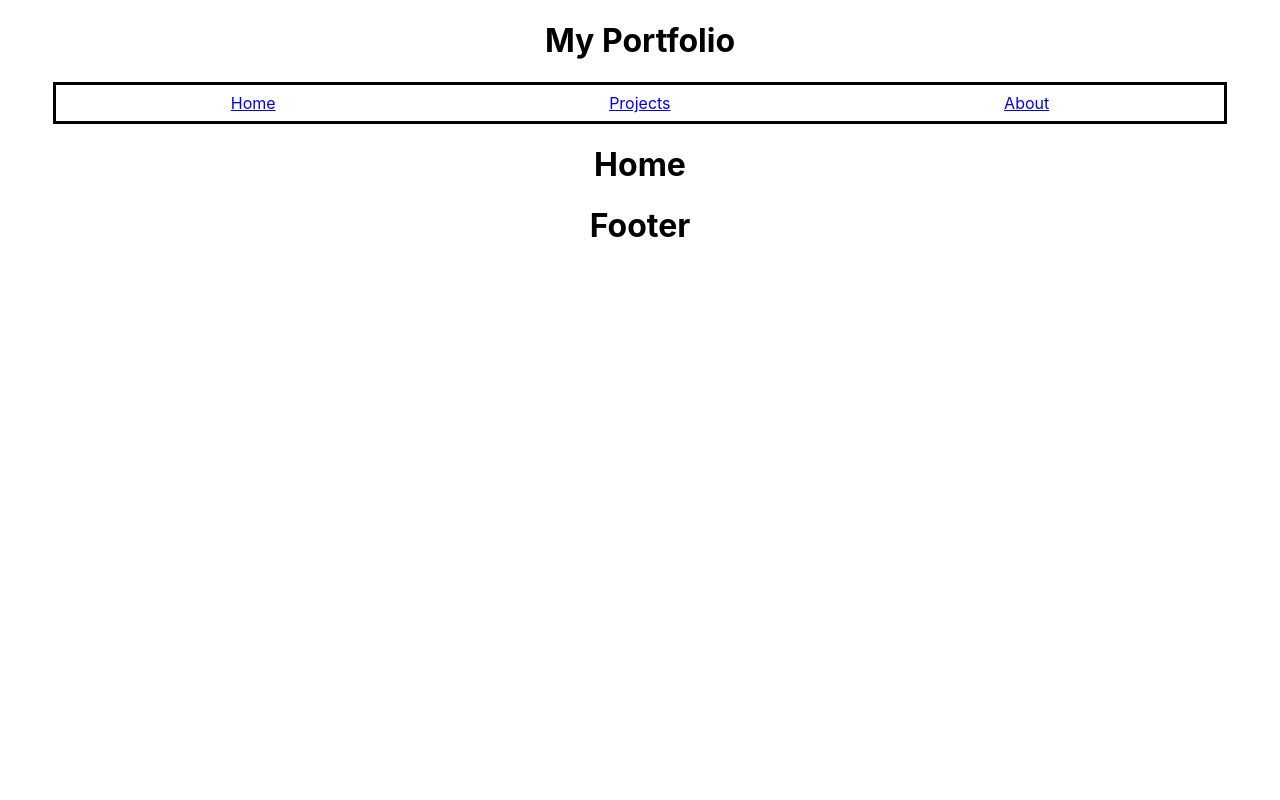
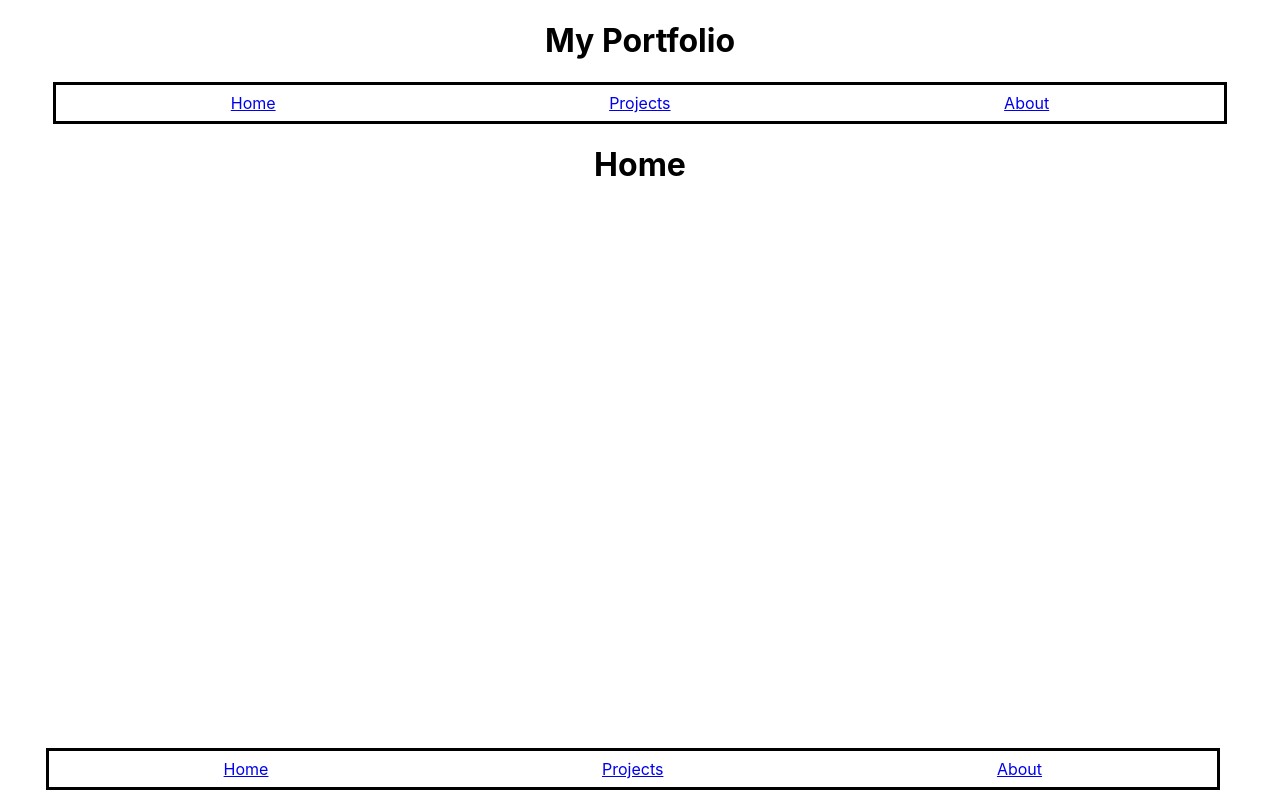
Before and after one commit to Dekann30/Portfolio-Frontend, a React (Create React App) app: page / in a window 1280 px wide. Built offline with nearby package versions, Linux system fonts and the light colour scheme.

Commit message:
adds stylized footer component

```diff
--- a/src/components/Footer.js
+++ b/src/components/Footer.js
@@ -1,5 +1,26 @@
+import {Link} from "react-router-dom"
+
 const Footer = function(props){
-    return <h1>Footer</h1>
+    const footStyle={
+        display: "flex",
+        justifyContent: "space-around",
+        position: 'absolute',
+        bottom: "10px",
+        border: "3px solid black",
+        padding: "8px",
+        width: "90%",
+        margin: '0px 45.844px',
+    }
+
+    return(
+        <header>
+            <nav style={footStyle}>
+                <Link to='/'>Home</Link>
+                <Link to='/projects'>Projects</Link>
+                <Link to='/about'>About</Link>
+            </nav>
+        </header>
+    )
 }
 
 export default Footer
```
